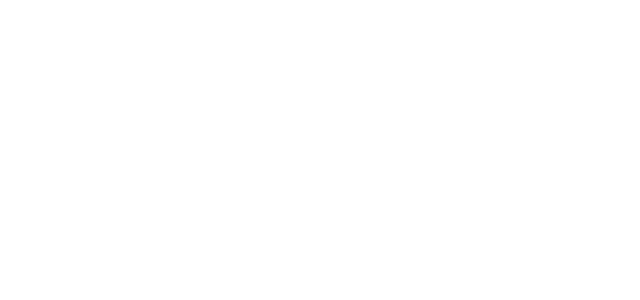
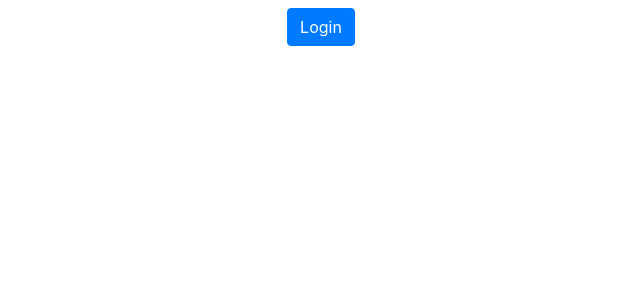
Before and after one commit to MomenSherif/react-redux-typescript, a React (Create React App) app: page / in a window 1280 px wide. Shown: the top 300 px of the page, without its empty margins (319-959 px from the left). Built offline with nearby package versions, Linux system fonts and the light colour scheme.

Commit message:
👍 DONE: Context API

```diff
--- a/src/App.tsx
+++ b/src/App.tsx
@@ -1,7 +1,43 @@
-import React from 'react';
+import React, { useContext, useEffect } from 'react';
+import UserProvider, { UserContext } from './context/UserContext';
+
+const ChildComponent: React.FC = (props) => {
+  const userContext = useContext(UserContext);
+  const { name, age } = userContext.user ?? {};
+
+  return (
+    <h1 className='text-center'>
+      {name} {age} {age && 'years'}
+    </h1>
+  );
+};
+
+const Login: React.FC = (props) => {
+  const userContext = useContext(UserContext);
+
+  return (
+    <h1 className='text-center'>
+      <button
+        className='btn btn-primary'
+        onClick={() => userContext.setUser({ name: "Mo'men", age: 24 })}
+      >
+        Login
+      </button>
+    </h1>
+  );
+};
 
 function App() {
-  return <div className='App'></div>;
+  const userContext = useContext(UserContext);
+
+  return (
+    <div className='App'>
+      <UserProvider>
+        <Login />
+        <ChildComponent />
+      </UserProvider>
+    </div>
+  );
 }
 
 export default App;
--- /dev/null
+++ b/src/context/UserContext.tsx
@@ -0,0 +1,28 @@
+import React, { useState } from 'react';
+
+interface IUser {
+  name: string;
+  age: number;
+}
+
+interface IUserContext {
+  user: IUser | null;
+  setUser: React.Dispatch<React.SetStateAction<IUser | null>>;
+}
+
+// export const UserContext = React.createContext<IUserContext>(null!);
+export const UserContext = React.createContext<IUserContext>(
+  {} as IUserContext
+);
+
+const UserProvider: React.FC = (props) => {
+  const [user, setUser] = useState<IUser | null>(null);
+
+  return (
+    <UserContext.Provider value={{ user, setUser }}>
+      {props.children}
+    </UserContext.Provider>
+  );
+};
+
+export default UserProvider;
```
